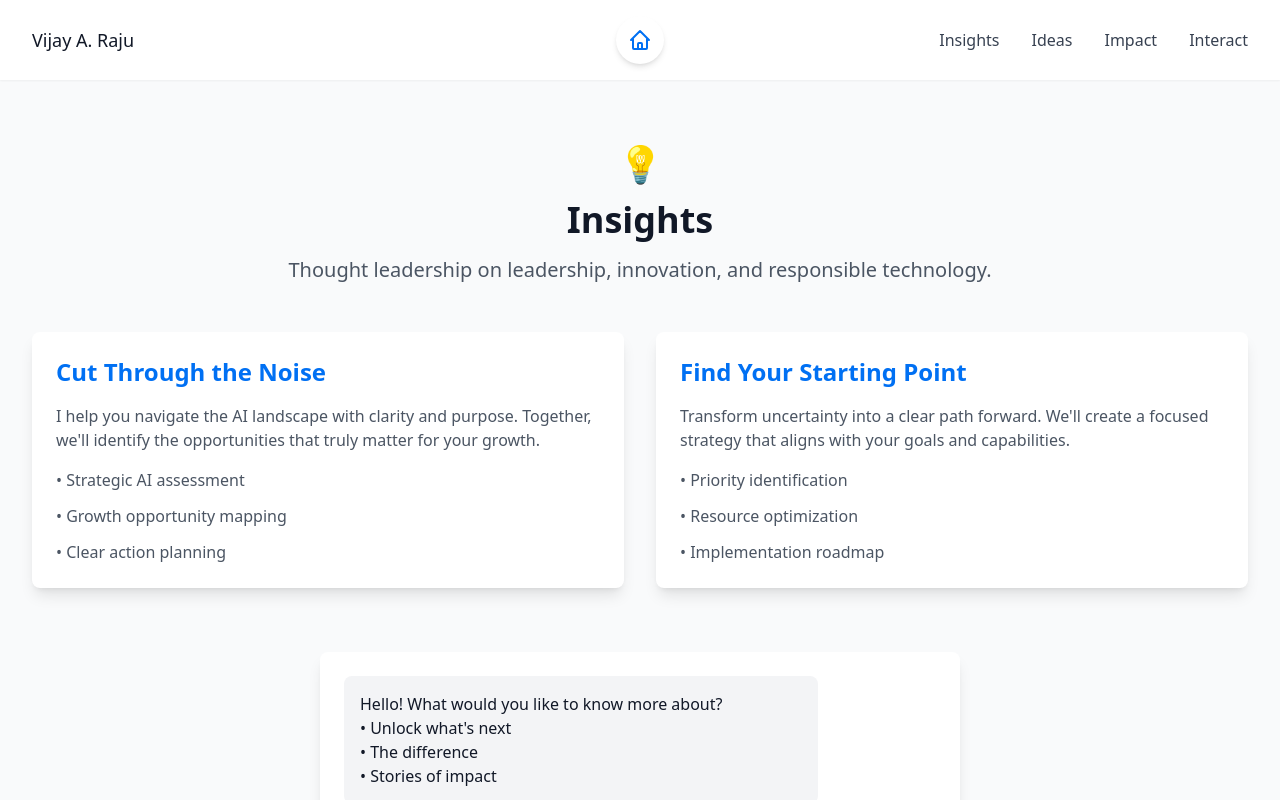
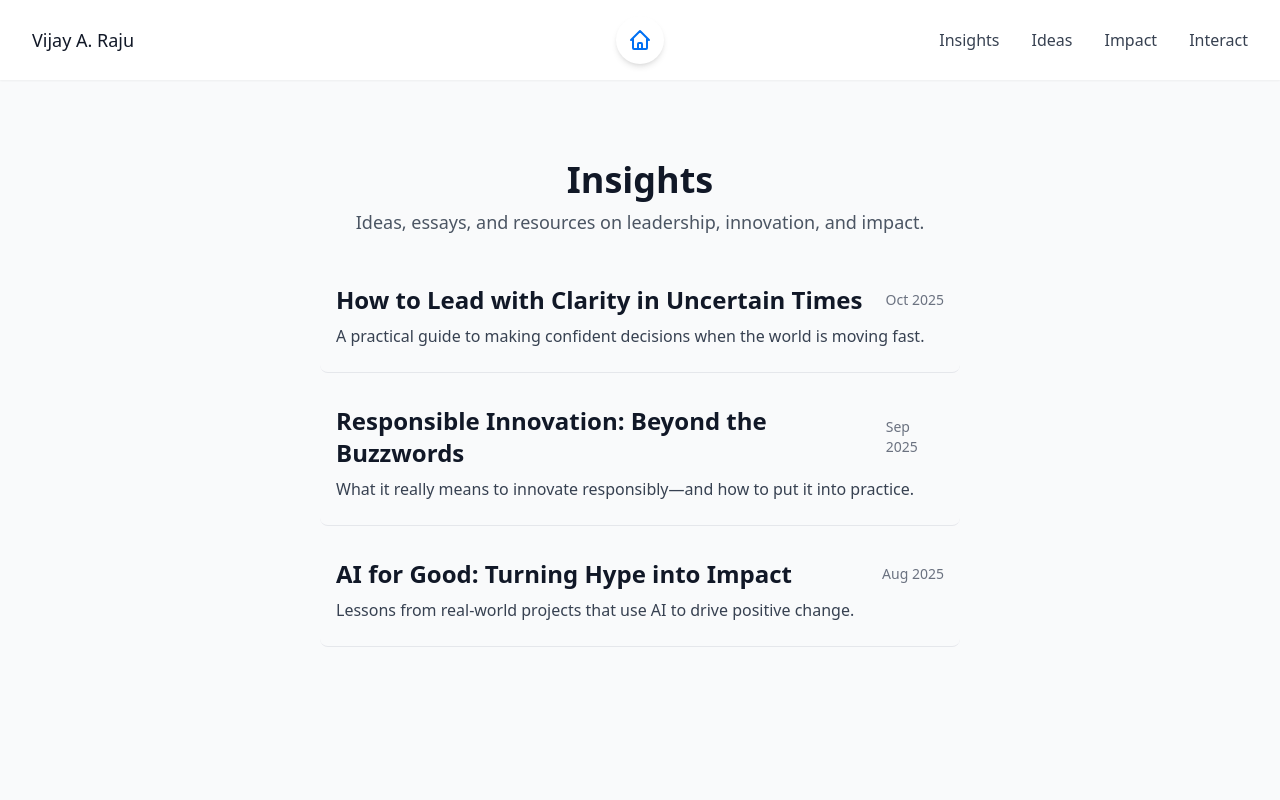
Before and after one commit to Wijay000/draft, a Next.js app: page /insights in a window 1280 px wide. Shown: the top 800 px of the page. Built offline with nearby package versions, Linux system fonts and the light colour scheme.

Commit message:
feat: redesign Insights section to match jaideep.xyz/writings layout

```diff
--- a/pages/insights.js
+++ b/pages/insights.js
@@ -1,62 +1,48 @@
-import { motion } from 'framer-motion'
-import ChatBot from '../components/ChatBot'
 
 export default function Insights() {
+  // Example articles/posts
+  const posts = [
+    {
+      title: "How to Lead with Clarity in Uncertain Times",
+      date: "Oct 2025",
+      description: "A practical guide to making confident decisions when the world is moving fast.",
+      url: "#"
+    },
+    {
+      title: "Responsible Innovation: Beyond the Buzzwords",
+      date: "Sep 2025",
+      description: "What it really means to innovate responsibly—and how to put it into practice.",
+      url: "#"
+    },
+    {
+      title: "AI for Good: Turning Hype into Impact",
+      date: "Aug 2025",
+      description: "Lessons from real-world projects that use AI to drive positive change.",
+      url: "#"
+    }
+  ];
+
   return (
-    <div className="max-w-7xl mx-auto px-4 sm:px-6 lg:px-8 py-12">
-      <motion.div
-        initial={{ opacity: 0, y: 20 }}
-        animate={{ opacity: 1, y: 0 }}
-        className="text-center mb-12"
-      >
-        <div className="text-4xl mb-4">💡</div>
-        <h1 className="text-4xl font-bold text-gray-900 mb-4">
-          Insights
-        </h1>
-        <p className="text-xl text-gray-600 max-w-3xl mx-auto">
-          Thought leadership on leadership, innovation, and responsible technology.
-        </p>
-      </motion.div>
-
-      <div className="grid md:grid-cols-2 gap-8 mb-12">
-        <motion.div
-          initial={{ opacity: 0, x: -20 }}
-          animate={{ opacity: 1, x: 0 }}
-          transition={{ delay: 0.2 }}
-          className="bg-white p-6 rounded-lg shadow-lg"
-        >
-          <h2 className="text-2xl font-semibold mb-4 text-primary">Cut Through the Noise</h2>
-          <p className="text-gray-600 mb-4">
-            I help you navigate the AI landscape with clarity and purpose. Together, we'll identify
-            the opportunities that truly matter for your growth.
-          </p>
-          <ul className="space-y-3 text-gray-600">
-            <li>• Strategic AI assessment</li>
-            <li>• Growth opportunity mapping</li>
-            <li>• Clear action planning</li>
-          </ul>
-        </motion.div>
-
-        <motion.div
-          initial={{ opacity: 0, x: 20 }}
-          animate={{ opacity: 1, x: 0 }}
-          transition={{ delay: 0.4 }}
-          className="bg-white p-6 rounded-lg shadow-lg"
-        >
-          <h2 className="text-2xl font-semibold mb-4 text-primary">Find Your Starting Point</h2>
-          <p className="text-gray-600 mb-4">
-            Transform uncertainty into a clear path forward. We'll create a focused strategy
-            that aligns with your goals and capabilities.
-          </p>
-          <ul className="space-y-3 text-gray-600">
-            <li>• Priority identification</li>
-            <li>• Resource optimization</li>
-            <li>• Implementation roadmap</li>
-          </ul>
-        </motion.div>
-      </div>
-
-      <ChatBot />
+    <div className="max-w-2xl mx-auto px-4 sm:px-6 lg:px-8 py-16">
+      <header className="mb-12 text-center">
+        <h1 className="text-4xl font-bold text-gray-900 mb-2">Insights</h1>
+        <p className="text-lg text-gray-600">Ideas, essays, and resources on leadership, innovation, and impact.</p>
+      </header>
+      <section className="flex flex-col gap-8">
+        {posts.map((post, idx) => (
+          <a
+            key={post.title}
+            href={post.url}
+            className="block group border-b border-gray-200 pb-6 hover:bg-gray-50 transition rounded-lg px-4 -mx-4"
+          >
+            <div className="flex flex-col sm:flex-row sm:items-center sm:justify-between mb-2">
+              <h2 className="text-2xl font-semibold text-gray-900 group-hover:text-[#b80a2c] transition-colors">{post.title}</h2>
+              <span className="text-sm text-gray-500 mt-1 sm:mt-0">{post.date}</span>
+            </div>
+            <p className="text-gray-700 text-base mt-1">{post.description}</p>
+          </a>
+        ))}
+      </section>
     </div>
   )
 }
```
